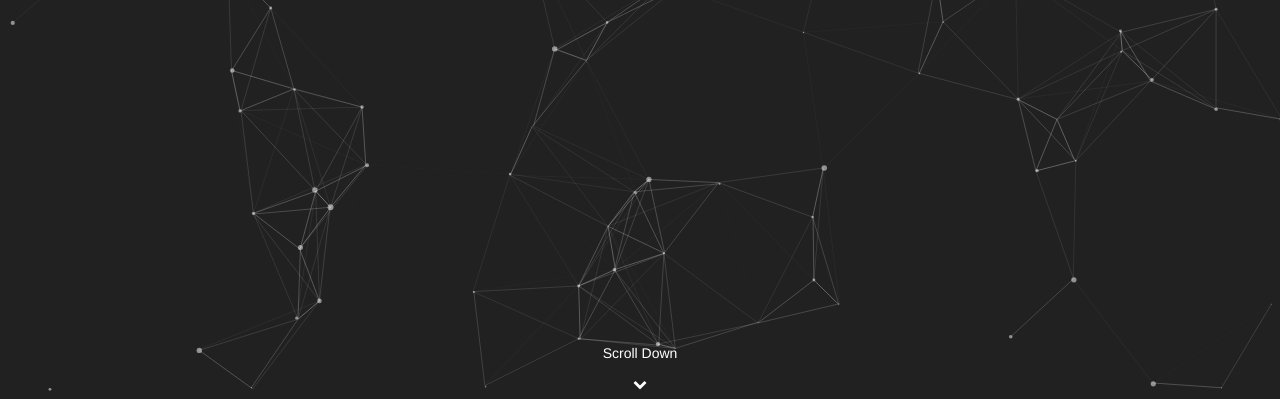
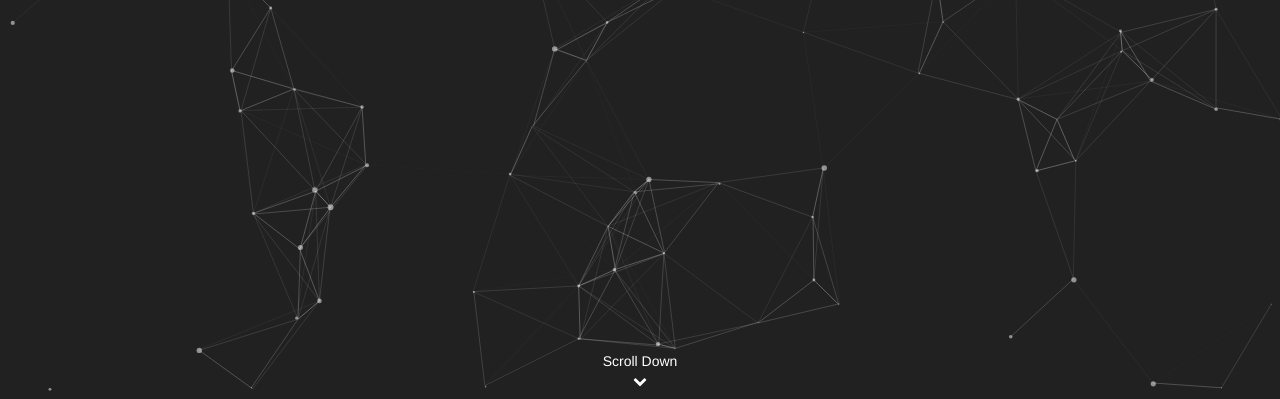
Before and after one commit to rj93/rj93.github.io, a plain HTML site: page index.html in a window 1280 px wide. Shown: the part 401-800 px from the top of the page. Drawn offline with nearby package versions, Linux system fonts and the light colour scheme.

Commit message:
Revert "Fixed bounce animation going off screen"
This reverts commit 67c7bf57c7533edb892e4ad7ce43a2a2519cd95f.

```diff
--- a/css/website.css
+++ b/css/website.css
@@ -39,30 +39,29 @@ section {
 	z-index: 999;
 	color: #ffffff;
 }
+
 .brand span {
 	font-size: 3em;
 }
 
 .intro-scroll {
 	cursor: pointer;
-	height:50px;
 	color: #ffffff;
+	z-index: 999;
+	position: absolute;
 	margin: auto;
-}
-.intro-scroll span {
-	position: absolute;
-	bottom: 36px;
+	top: 94%;
 	left: 0;
+	bottom: 0;
 	right: 0;
+	width: 75px;
 }
 .intro-scroll i {
-	-webkit-animation: bounce 0.75s linear 5.5s infinite;
-	-moz-animation: bounce 0.75s linear 5.5s infinite;
-	animation: bounce 0.75s linear 5.5s infinite;
-	position: absolute;
-	right: 0;
-	left: 0;
-	bottom: 8px;
+	animation-name: bounce;
+	animation-delay: 6s;
+    animation-duration: 0.75s;
+    animation-iteration-count: infinite;
+    animation-timing-function: linear;
  }
  @keyframes bounce {
     0%   {padding: 0em;}
--- a/index.html
+++ b/index.html
@@ -38,7 +38,7 @@
 		</div>
 		<div class="intro-scroll">
 			<span>Scroll Down</span>
-			<i id="test" class="fa fa-chevron-down animated bounce"></i>
+			<i class="fa fa-chevron-down animated bounce"></i>
 		</div>
 	</section>
 
```
